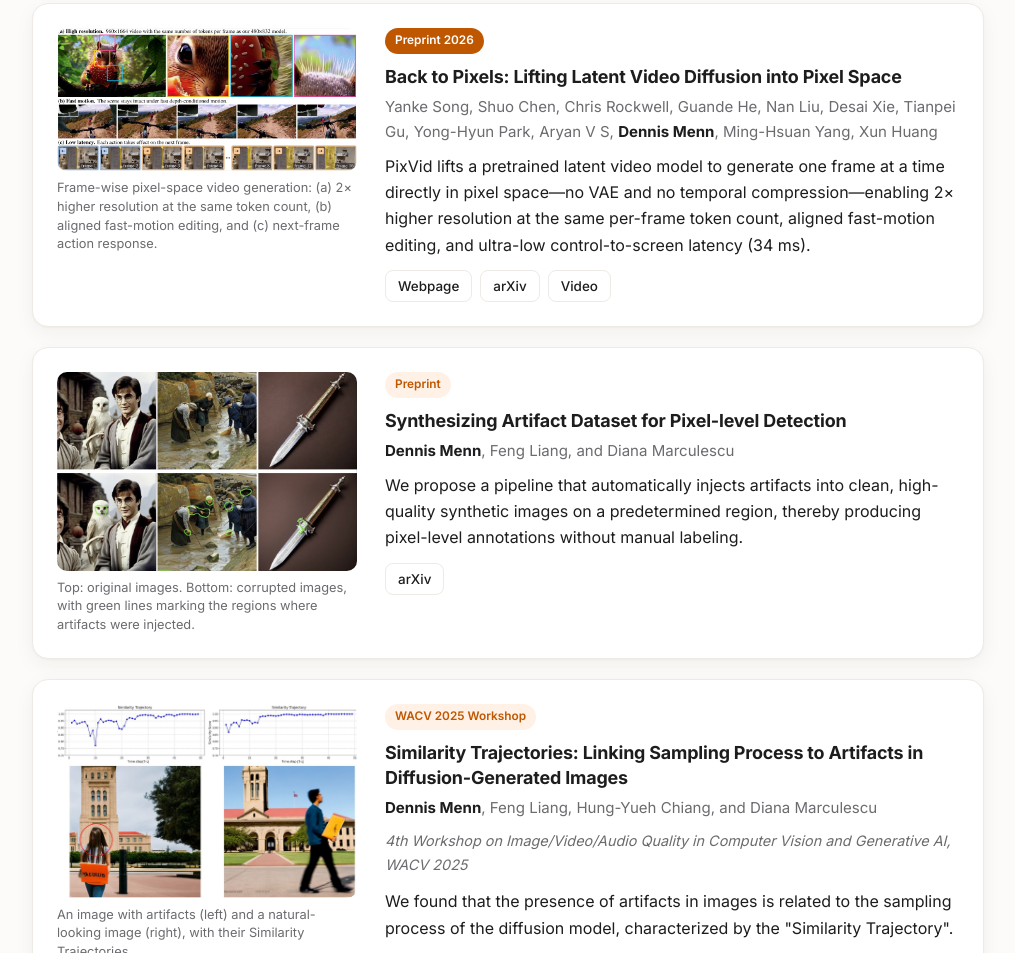
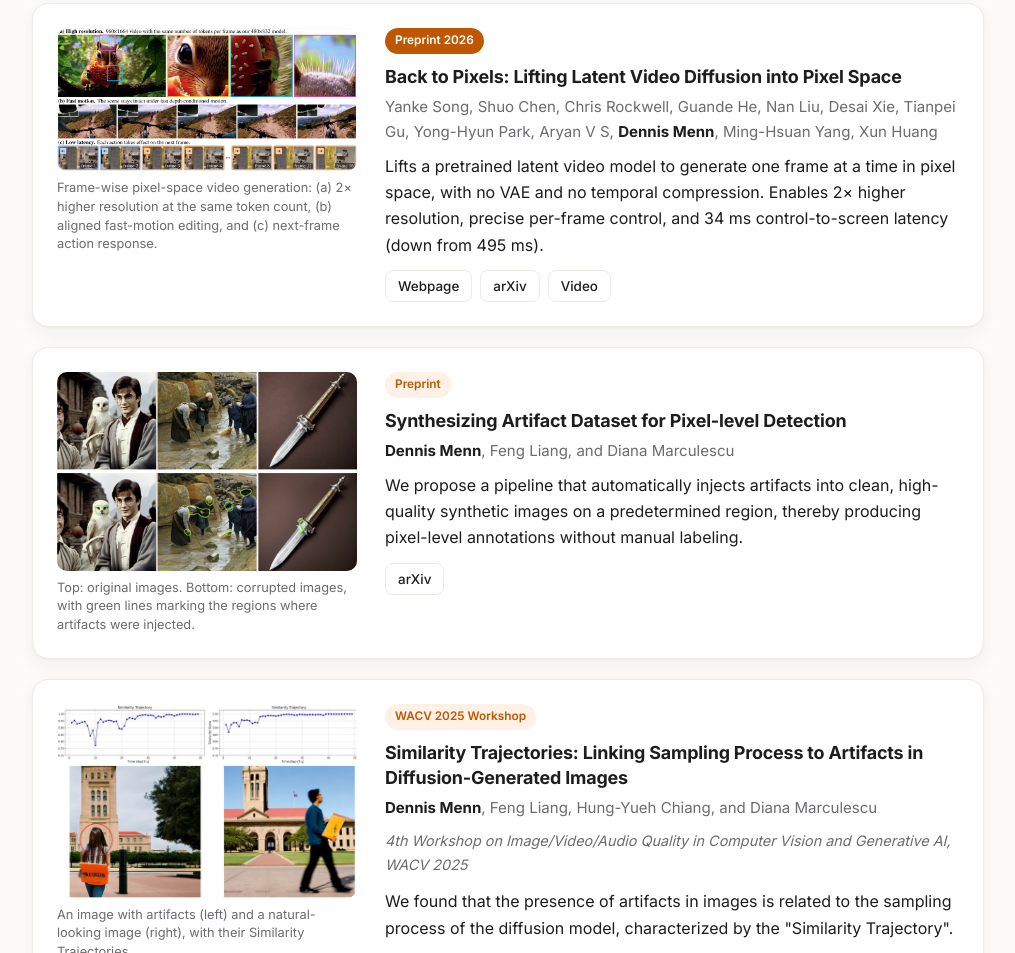
Before and after one commit to DennisMenn/DennisMenn.github.io, a plain HTML site: page index.html in a window 1280 px wide. Shown: the part 2760-3713 px from the top of the page, without its empty margins (132-1147 px from the left). Drawn offline with Linux system fonts and the light colour scheme.

Commit message:
Simplify PixVid summary and update 5-paper Resume.pdf

```diff
--- a/index.html
+++ b/index.html
@@ -141,7 +141,7 @@
           <div class="badges"><span class="badge hot">Preprint 2026</span></div>
           <h3><a href="https://chenshuo20.github.io/PixVid/">Back to Pixels: Lifting Latent Video Diffusion into Pixel Space</a></h3>
           <p class="authors">Yanke Song, Shuo Chen, Chris Rockwell, Guande He, Nan Liu, Desai Xie, Tianpei Gu, Yong-Hyun Park, Aryan V S, <b>Dennis Menn</b>, Ming-Hsuan Yang, Xun Huang</p>
-          <p>PixVid lifts a pretrained latent video model to generate one frame at a time directly in pixel space—no VAE and no temporal compression—enabling 2× higher resolution at the same per-frame token count, aligned fast-motion editing, and ultra-low control-to-screen latency (34 ms).</p>
+          <p>Lifts a pretrained latent video model to generate one frame at a time in pixel space, with no VAE and no temporal compression. Enables 2× higher resolution, precise per-frame control, and 34 ms control-to-screen latency (down from 495 ms).</p>
           <div class="chips">
             <a href="https://chenshuo20.github.io/PixVid/">Webpage</a>
             <a href="https://arxiv.org/abs/2611.17336">arXiv</a>
```
Also changed, not shown: 1 other file.
